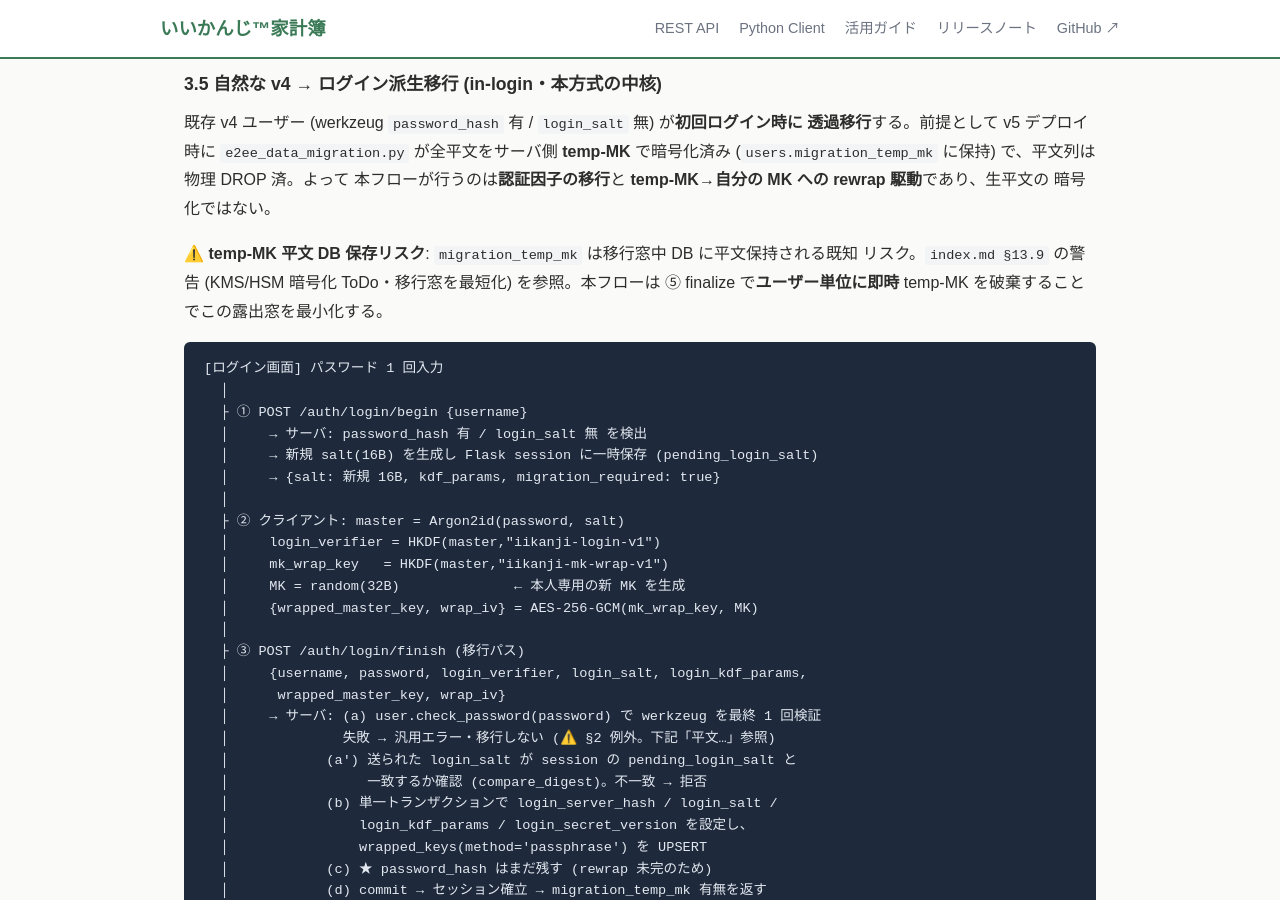
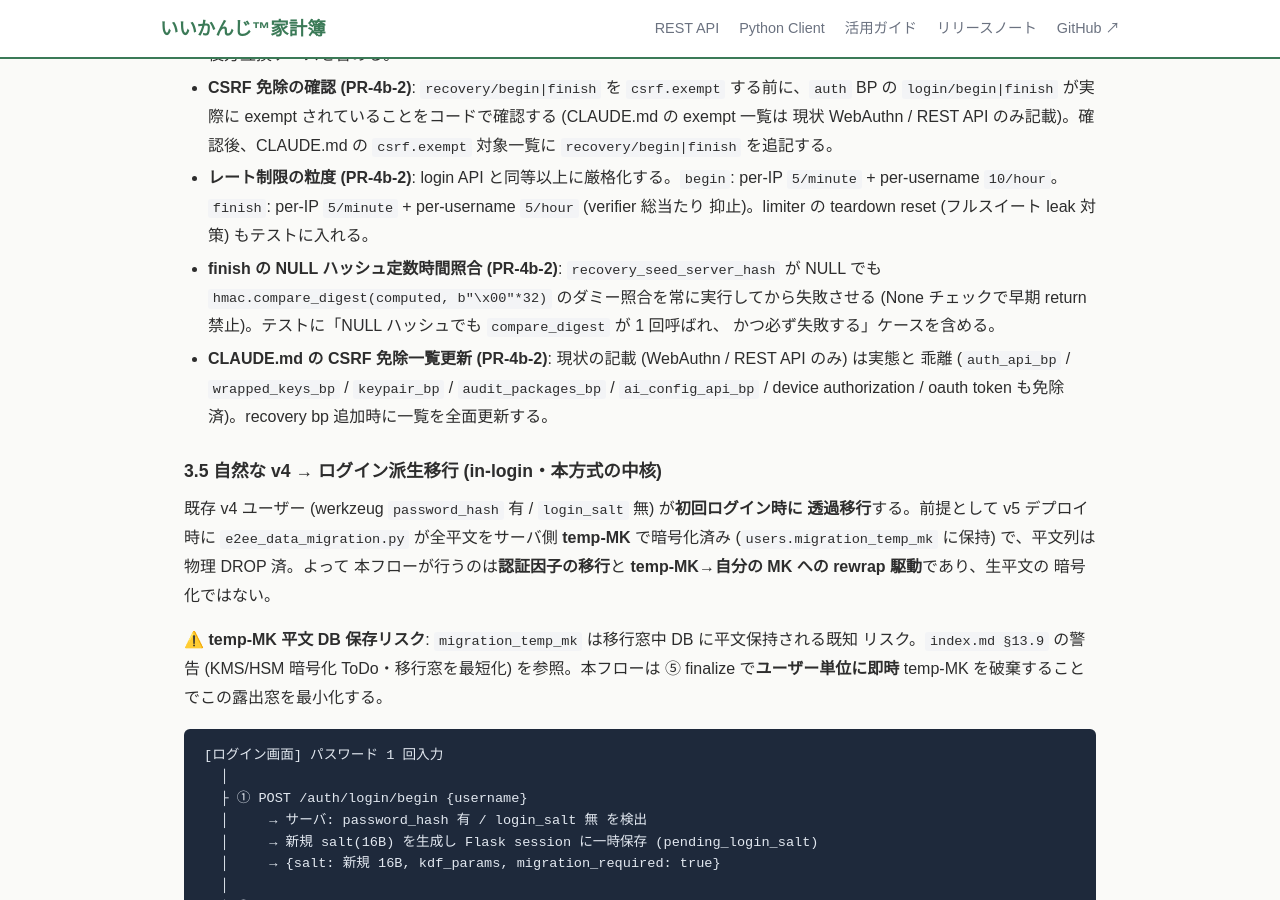
Before and after one commit to nananek/iikanji-kakeibo, a Jekyll site: the page built from docs/v5-e2ee/login-derived-mk.md, in a window 1280 px wide and 900 px high, scrolled down 8766 px. Built offline with Jekyll 4.4.1, drawn with Linux system fonts in a browser that asks for light colours; our own code applies the rules of GitHub Pages for plain Markdown files; some of the changed text lies outside the part shown.

Commit message:
docs(e2ee): §3.4.1 finish NULL 定数時間照合 + 推奨対応 (PR #401)
claude-review 6巡目 NG (必須) + 推奨を反映。

- 必須: finish の recovery_seed_server_hash=NULL でも compare_digest(computed, 0x00*32)
  のダミー照合を常に実行してから失敗 (早期 return 禁止)。step6 + 実装チェックリスト両方に
  追記し、NULL でも compare_digest が 1 回呼ばれるテストを指定
- 推奨: §3.3 パスワード変更にも session_token_version インクリメント TODO マーカー追加
- 推奨: CLAUDE.md CSRF 免除一覧の乖離を実装チェックリストに明記 (PR-4b-2 で全面更新)
- 任意: HKDF info テーブルに iikanji-master-key-v1 が webauthn_prf でも使われIKM差で
  ドメイン分離維持の注釈

Co-Authored-By: Claude Opus 4.8 <noreply@anthropic.com>

````diff
--- a/docs/v5-e2ee/login-derived-mk.md
+++ b/docs/v5-e2ee/login-derived-mk.md
@@ -66,6 +66,9 @@ mk_wrap_key    = HKDF(master, info="iikanji-mk-wrap-v1")   # ← サーバに送
 将来用途を足す場合は必ず別 info にする (PRF/HKDF のドメイン分離規約 §webauthn_prf と同様)。
 `iikanji-master-key-v1` は既存 (リカバリシードからの MK unwrap)、`iikanji-recovery-login-v1` は
 §3.4.1 で新規追加 (同一シードから別 info で recovery_verifier を独立導出)。
+注: `iikanji-master-key-v1` は `webauthn_prf.js` の WebAuthn PRF path でも同一文字列を info として
+使用するが、IKM (一方はリカバリシード bytes、他方は PRF 出力) が異なるためドメイン分離は維持される
+(出力衝突なし)。
 
 ### LOGIN_SERVER_SECRET の用途分離
 
@@ -152,6 +155,10 @@ HMAC の**メッセージ先頭にドメインラベル + `0x00`** を付けて
 - **MK 自体は不変**。旧 `mk_wrap_key` で unwrap → 新 `mk_wrap_key'` で再 wrap。
 - サーバへ `{new salt', new server_hash', new wrapped_master_key', new wrap_iv'}` を送る。
 - 既存の `recovery_seed` / `passkey_prf` wrapped_key は MK 不変なので**そのまま有効**。
+- <!-- TODO PR-4b-1: パスワード変更成功時も session_token_version をインクリメントし、旧 PW で
+  確立した既存セッションを失効させる (§3.4.1「セッション失効」と同機構)。 --> パスワード変更でも
+  旧パスワードで確立済みの既存セッションを失効させるため、§3.4.1 で導入する `session_token_version`
+  を本フローの成功時にもインクリメントする (PR-4b-1 で適用)。
 
 ### 3.4 パスワード忘れ
 - パスワードは MK の唯一の常用守り → 忘れたら**リカバリシードでのみ復旧**。
@@ -248,7 +255,10 @@ recovery_seed wrapped_key を作成 (ウィザード) する際、クライア
    }
    ```
 6. サーバ: 旧 `recovery_verifier` を `recovery_seed_server_hash` と `hmac.compare_digest` で定数
-   時間照合。OK なら**単一トランザクション**で次を更新 (= 新保存完了後に旧シード無効化、§3.4 の順序):
+   時間照合。**`recovery_seed_server_hash` が NULL のケース (旧ウィザード作成ユーザー / シード未設定)
+   でも `hmac.compare_digest(computed, b"\x00"*32)` 等のダミー照合を常に実行してから失敗させる**
+   (`if hash is None: return` の早期 return はタイミングでシード有無を漏らすので禁止)。OK なら
+   **単一トランザクション**で次を更新 (= 新保存完了後に旧シード無効化、§3.4 の順序):
    - `login_*` (login_salt / login_verifier の server_hash / login_kdf_params / login_secret_version) ← 新PW由来
    - passphrase wrapped_key ← `passphrase_wrapped_master_key` / `passphrase_wrap_iv`
    - recovery_seed wrapped_key ← `recovery_wrapped_master_key` / `recovery_wrap_iv`
@@ -318,6 +328,13 @@ wrapped_key と `recovery_seed_server_hash` を持つユーザーは本フロー
 - **レート制限の粒度 (PR-4b-2)**: login API と同等以上に厳格化する。`begin`: per-IP `5/minute` +
   per-username `10/hour`。`finish`: per-IP `5/minute` + per-username `5/hour` (verifier 総当たり
   抑止)。limiter の teardown reset (フルスイート leak 対策) もテストに入れる。
+- **finish の NULL ハッシュ定数時間照合 (PR-4b-2)**: `recovery_seed_server_hash` が NULL でも
+  `hmac.compare_digest(computed, b"\x00"*32)` のダミー照合を常に実行してから失敗させる
+  (None チェックで早期 return 禁止)。テストに「NULL ハッシュでも `compare_digest` が 1 回呼ばれ、
+  かつ必ず失敗する」ケースを含める。
+- **CLAUDE.md の CSRF 免除一覧更新 (PR-4b-2)**: 現状の記載 (WebAuthn / REST API のみ) は実態と
+  乖離 (`auth_api_bp` / `wrapped_keys_bp` / `keypair_bp` / `audit_packages_bp` / `ai_config_api_bp`
+  / device authorization / oauth token も免除済)。recovery bp 追加時に一覧を全面更新する。
 
 ### 3.5 自然な v4 → ログイン派生移行 (in-login・本方式の中核)
 
````
